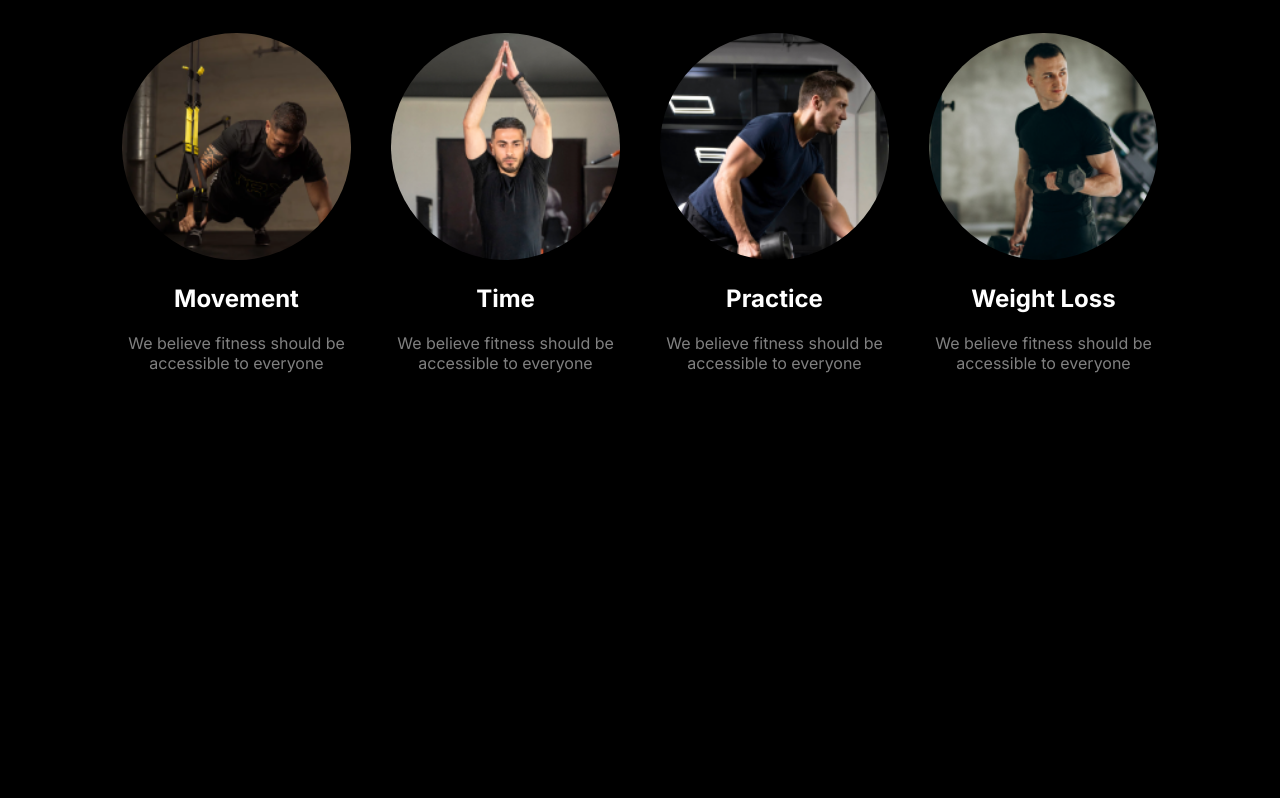
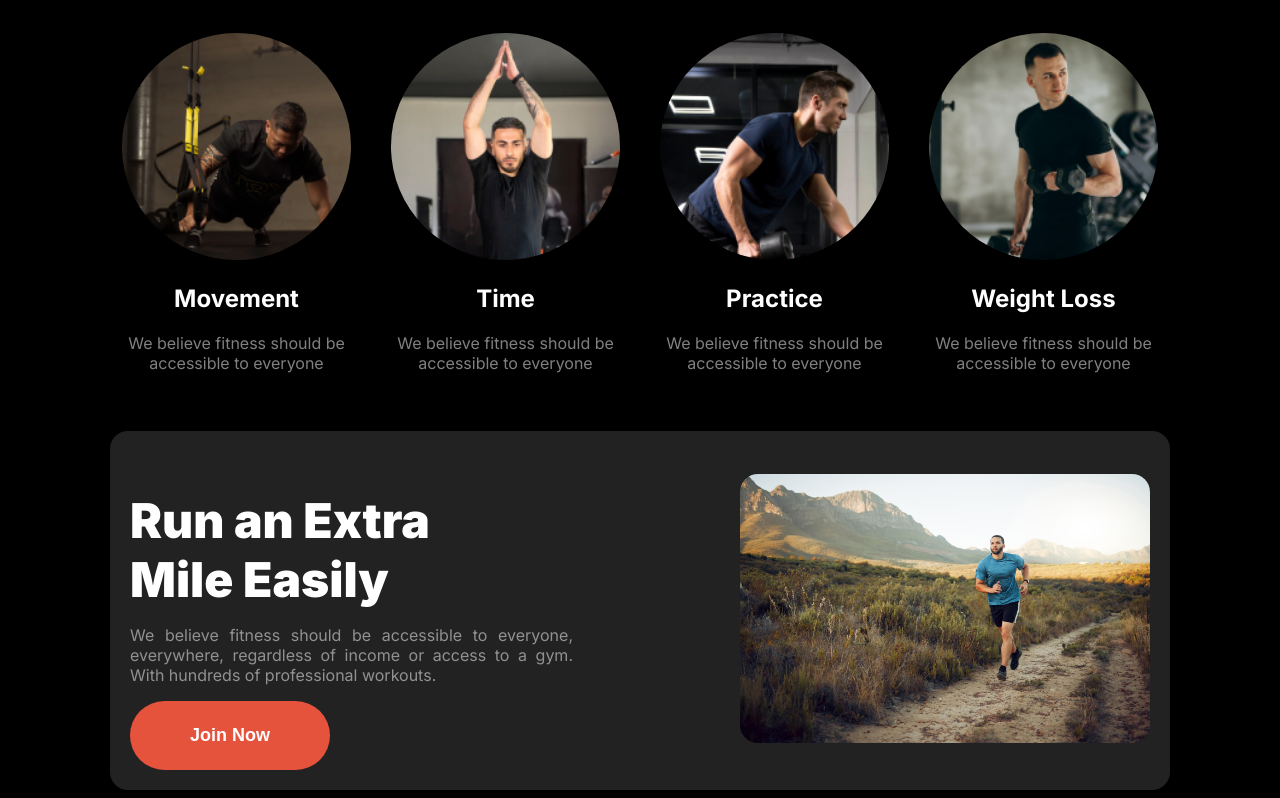
Before and after one commit to nur127/Second_Assignment, a plain HTML site: page first.html in a window 1280 px wide. Shown: the part 866-1664 px from the top of the page. Before the commit the page ends 1275 px from the top, so only its background shows below. Drawn offline with Linux system fonts and the light colour scheme.

Commit message:
finished run section

```diff
--- a/first.html
+++ b/first.html
@@ -88,6 +88,17 @@
                     <p class="card-description share-font">We believe fitness should be accessible to everyone</p>
                 </div>
             </div>
+        </section>
+
+        <section class="Extra-Run display-flex">
+            <div class="extra-run-description-container">
+                <h1 class="extra-run-title white-color">Run an Extra <br>Mile Easily</h1>
+                <p class="extra-run-description share-font">We believe fitness should be accessible to everyone, everywhere, regardless of income or access to a gym. With hundreds of professional workouts.</p>
+                <button class="btn-primary white-color">Join Now</button>
+            </div>
+            <div class="Extra-Run-img-container">
+                <img src="images/run.jpg" alt="">
+            </div>
 
         </section>
 
--- a/styles/style.css
+++ b/styles/style.css
@@ -36,8 +36,10 @@
     font-size: 1.125rem;
     font-weight: 600;
     background-color: rgb(230, 83, 60);
+    border: none;
     border-radius: 42px;
     padding: 24px;
+    width: 200px;
   }
 
   main{
@@ -172,6 +174,7 @@
 
   .habits{
     padding: 12px;
+    margin-bottom: 30px;
   }
 
   .habit-container{
@@ -202,6 +205,31 @@
     border-radius: 50%;
   }
 
+  /* Run Section */
+  .Extra-Run{
+    align-items: center;
+    padding: 20px;
+    justify-content: space-between;
+    gap: 167px;
+    background-color: rgb(34, 34, 34);
+    border-radius: 18px;
+  }
+  .extra-run-description-container{
+    max-width: 443px;
+    text-align: justify;
+  }
+.extra-run-title{
+    font-size: 3rem;
+    font-weight: 900;
+    margin-bottom: 10px;
+}
+.Extra-Run-img-container  {
+    width: 50%;
+}
+.Extra-Run-img-container img{
+    width: 100%;
+    border-radius: 18px;
+}
 
   /* Media Section */
   @media screen and (max-width:576px) {
@@ -219,6 +247,17 @@
     .card-container{
         flex-direction: column;
     }
-
-
-  }
+    .Extra-Run{
+        flex-direction: column;
+        gap: 20px;
+    }
+    .Extra-Run .btn-primary{
+        width: 90%;
+    }
+    .Extra-Run-img-container{
+        width: 90%;
+    }
+    .Extra-Run-img-container img{
+        width: 100%;
+    }
+}
```
